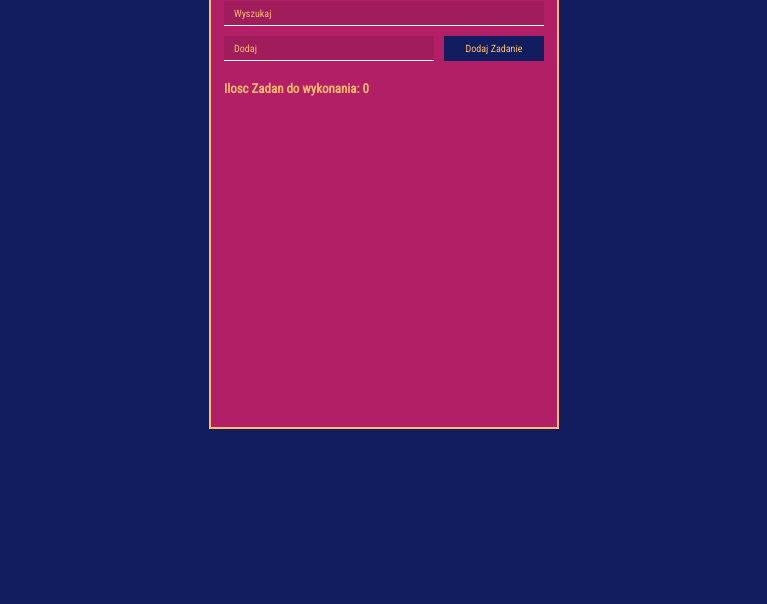
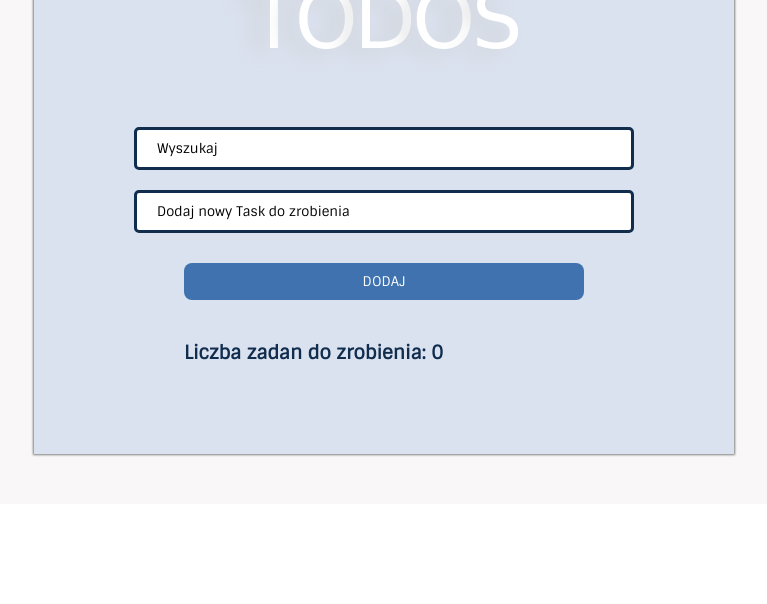
Before and after one commit to Primo1991/ToDoList, a plain HTML site: page index.html in a window 1280 px wide. Shown: the part 196-800 px from the top of the page, without its empty margins (256-1023 px from the left). Drawn offline with Linux system fonts and the light colour scheme; a web font is replaced by a local one.

Commit message:
file update

```diff
--- a/index.html
+++ b/index.html
@@ -4,29 +4,43 @@
     <meta charset="UTF-8">
     <meta name="viewport" content="width=device-width, initial-scale=1.0">
     <meta http-equiv="X-UA-Compatible" content="ie=edge">
+    <link href="https://fonts.googleapis.com/css?family=Boogaloo|Sintony&display=swap" rel="stylesheet">
+    <link rel="stylesheet" href="style.css">
     <title>Document</title>
-    <link href="https://fonts.googleapis.com/css?family=Roboto+Condensed&display=swap" rel="stylesheet">
-    <link rel="stylesheet" href="style.css">
-
 </head>
 <body>
-    <div class='wrapper'>
+    <div class="wrapper">
         <div class="container">
-            <div class="bodyToDo"></div>
-            <div class="toDoLabel">ToDoList</div>
-            <div class="toDoLayer">
-                <form action="">
-                    <input type="text" class="search" value="Wyszukaj">
-                    <input type="text" class="typeElement" value="Dodaj">
-                    <button class="addElement" type="submit">Dodaj Zadanie</button>
-                    <h3>Ilosc Zadan do wykonania: <span>0</span></h3>
-                </form>
+            <div class="toDoLabel">
+                <div class="shadow">
+                <span>T</span>
+                <span>O</span>
+                <span>D</span>
+                <span>O</span>
+                <span>S</span>
             </div>
-            <div class="ulElements">
-                    <ul></ul>
+            </div>
+                <div class="toDoBody">
+                    <form action="">
+                        <input type="text" onfocus="this.value=''" value="Wyszukaj" class="search">
+                        <input type="text" onfocus="this.value=''" value="Dodaj nowy Task do zrobienia" class="addInput">
+                        <button class="add">Dodaj</button>
+                    </form>
+
+                    <h3>Liczba zadan do zrobienia: <span>0</span></h3>
+                    <form action="">
+                        <input type="text" onfocus="this.value=''" value="edytuj Task do zrobienia" class="editInput">
+                        <button class="edit_me">Dodaj</button>
+                    </form>
+                    <!-- <ul>
+                        <li>Lorem ipsum dolor sit, amet consectetur adipisicing elit. Ipsum, rem ducimus. Ducimus qui recusandae commodi incidunt odio facilis corrupti similique expedita nulla accusantium deserunt cum nihil autem, consequatur non possimus, praesentium minus eum natus quis, cumque dolorem ullam inventore. Neque distinctio corporis possimus aspernatur quos reiciendis, dolorum at adipisci id? ipsum dolor sit amet.<button class='edit'>edutuj</button><button class='delate'>usun</button></li>
+                        <li>Lorem ipsum dolor, sit amet consectetur adipisicing elit. Fugit nostrum temporibus vero.<button class='edit'>edutuj</button><button class='delate'>usun</button></li>
+                        <li>Lorem ipsum dolor sit amet. <button class='edit'>edutuj</button><button class='delate'>usun</button></li>
+                        <li>Lorem ipsum dolor sit, amet consectetur adipisicing elit. Inventore molestiae odit ipsum aliquid? Ipsa, sunt error est obcaecati ex harum modi nihil nemo. <button class='edit'>edutuj</button><button class='delate'>usun</button></li>
+                    </ul> -->
             </div>
         </div>
     </div>
-    <script src='javascript.js'></script>
+    <script src="js.js"></script>
 </body>
 </html>
--- a/javascript.js
+++ /dev/null
@@ -1,15 +0,0 @@
-const form = document.querySelector('form');
-const ul = document.querySelector('ul');
-const taskNumber = document.querySelector('h3 span');
-const listItem = document.querySelectorAll('li');
-
-const inputSearch = document.querySelector('input.Search');
-const inputAdd = document.querySelector('input.typeElement');
-
-const addTask = (e) => {
-    e.preventDefault();
-    const titleTask = inputAdd.value;
-
-}
-
-inputAdd.addEventListener('input', addTask)
--- /dev/null
+++ b/js.js
@@ -0,0 +1,91 @@
+let toDoList = [];
+
+const search = document.querySelector('input.search');
+const inputAdd = document.querySelector('input.addInput')
+const buttonAdd= document.querySelector('button.add');
+let taskCounter = document.querySelector('h3 span');
+const removeTask = document.querySelector('li button.delete');
+const editTask = document.querySelector('li button.edit')
+const defaultInput = document.querySelector('input');
+const form = document.querySelector('form');
+const li = document.querySelectorAll('li')
+const buttonEdit = document.querySelector('button.edit_me');
+const editInpput = document.querySelector('input.editInput')
+
+
+taskCounter.innerHTML = toDoList.length;
+
+//delating each clicked task from UL element
+const rmvTask = (e) => {
+    e.target.parentNode.remove();
+    const index = e.target.parentNode.dataset.key;
+    toDoList.splice(index,1)
+    taskCounter.textContent = toDoList.length;
+    console.log("ss")
+}
+
+//editing each clicked task from UL element
+const editingTask = (e) => {
+    buttonEdit.style.display = 'inline';
+    editInpput.style.display = 'inline'
+    const index = e.target.parentNode.dataset.key;
+    toDoList.splice(index,1)
+    taskCounter.textContent = toDoList.length;
+    console.log("ssggg")
+}
+
+//Search program, looking for any match world or chain letters matched from LI elements
+const searchTask = (e) => {
+    const searchText = e.target.value.toLowerCase();
+    console.log(toDoList)
+     toDoList.filter(li => li.textContent.toLowerCase().includes(searchText));
+     console.log(toDoList)
+    };
+
+    //Checking validation, input have to be clicked and must have a value inside, otherwise program return alert
+ const addElement = (e) => {
+     if (inputAdd.value === "Dodaj nowy Task do zrobienia" || inputAdd.value == "") {
+         event.preventDefault();
+         return alert ("Dodaj zadanie")
+
+     }else {
+    e.preventDefault();
+    //
+    const ul = document.createElement('ul');
+    const li = document.createElement('li');
+
+    // Adding Remove Button to LI element
+    const removeButton = document.createElement('button');
+    removeButton.innerHTML = "usun";
+    removeButton.classList.add("delate")
+
+    // UL > LI > edit button add dynamic
+    const editButton = document.createElement('button')
+    editButton.innerHTML = "edytuj";
+    editButton.classList.add("edit")
+
+    document.getElementsByClassName("toDoBody")[0].appendChild(ul);
+    li.innerHTML = inputAdd.value;
+    let task = inputAdd.value;
+    ul.appendChild(li)
+
+    // Dynamic button created by program
+    li.appendChild(removeButton)
+    li.appendChild(editButton)
+
+    // Input reset
+    inputAdd.value = "Dodaj nowy Task do zrobienia";
+
+    //
+    toDoList.push(task);
+    taskCounter.textContent = toDoList.length;
+
+    //
+    li.querySelector("button.delate").addEventListener('click', rmvTask);
+     }
+ }
+
+
+editTask.addEventListener('click', editingTask);
+buttonAdd.addEventListener('click', addElement);
+search.addEventListener("input", searchTask)
--- a/style.css
+++ b/style.css
@@ -1,101 +1,158 @@
+
+/*
+    font-family: 'Boogaloo', cursive;
+
+    font-family: 'Sintony', sans-serif;
+ */
+
+
 * {
     margin: 0;
     padding: 0;
     box-sizing: border-box;
-    color: #ffbd69;
-    font-size: 0.9rem;
-    font-family: 'Roboto Condensed', sans-serif;
-
+    font-family: 'Sintony', sans-serif;
 }
 
 .wrapper {
-    z-index: -30;
-    background-color: #111d5e;
-    height: 100vh;
+    background-color: #f9f7f7;
+    height: 100%;
     display: flex;
-    justify-content: center;
-    align-items: center;
-}
-.container {
-    z-index:0;
-    background-color: #b21f66;
-    width: 350px;
-    height: 450px;
-    position: relative;
-    border: 2px solid #ffbd69;
-
-}
-
-
-.toDoLabel {
-    padding: 2px 15px;
-    position: absolute;
-    top: -26px;
-    left: 25px;
-    background-color: #b21f66;
-    z-index: -1;
-    font-size: 1.5rem;
-    border: 2px solid #ffbd69;
-}
-.toDoLayer {
-    z-index: 1;
-    background-color: #b21f66;
-    display: flex;
+    flex-direction: column;
     justify-content: center;
     align-items: center;
 
 }
+.container {
+    margin: 50px;
+    width: 700px;
+    min-height: 600px;
+    background-color: #dbe2ef;
+    padding: 40px 0px;
+    display: flex;
+    flex-direction: column;
+    align-items: center;
+    justify-content: center;
+    box-shadow: 0px 0px 2px 1px grey;
+}
+.toDoBody {
+    max-width: 700px;
+}
+.toDoLabel   {
+    display:    flex;
+    width: 100vw;
+  align-items: center;
+    justify-content: center;
+}
+.shadow {
+    position: relative;
+    text-transform: uppercase;
+    text-shadow: -15px 5px 20px #ced0d3;
+    color: white;
+    letter-spacing: -0.25em;
+    font-family: 'Anton', Arial, sans-serif;
+    user-select: none;
+    text-transform: uppercase;
+    padding: 50px 0;
+}
+button {
+    text-transform: uppercase;
+}
+.shadows:hover {
+    text-shadow: -16px 6px 15px #ced0d3;
+}
 
-.ulElements {
-    min-height: 200px;
+.toDoLabel span {
+    font-family: 'Boogaloo', cursive;
+    font-size: 5rem;
+    margin: auto;
+    padding-bottom: 20px;
+}
+input {
+    padding: 10px 20px;
+    border-radius: 5px;
+    border: 3px solid #112d4e;
     width: 100%;
-    z-index: 3;
-    background-color: #b21f66;
+    margin: 10px 50px;
+}
+
+.editInput {
+    display: none;
+}
+.edit_me {
+    display: none;
+}
+.add {
+    margin: 20px 0px;
+    padding: 10px 10px;
+    background-color: #3f72af;
+    border: none;
+    border-radius: 8px;
+    width: 80%;
+    color: white;
 
 }
-
 form {
-    display: grid;
-    grid-template-columns: repeat(3,1fr);
-    grid-template-rows: 1fr 1fr 1fr;
-    width: 320px;
-    padding-top: 20px;
-    grid-column-gap: 10px;
-    grid-row-gap: 10px;
-    grid-template-areas:
-    "searchElement searchElement searchElement"
-    "addElement addElement addButton"
-    "counterElements counterElements counterElements";
+    display: flex;
+    flex-direction: column;
+    align-items: center;
+    justify-content: center;
+    max-width: 500px;
+    min-width: 500px;
+    margin: auto;
 }
-input,button{
-    padding: 5px 10px;
-    border: none;
-    border-bottom: 1px solid white;
-    background-color:  rgba(0,0,0,0.1);
-    font-size: 0.7rem;
+h3 {
+    color: #112d4e;
+    padding: 20px 0px;
+    width: 80%;
+    margin: auto;
+    color: #112d4e;
 
 }
-button {
- background-color: #111d5e;
- border: none;
- font-size: 0.7rem;
+ul >li > .delate  {
+    float: right;
+    background-color: #3f72af;
+    border: none;
+    padding: 7px 14px;
+    color: white;
 }
 
-.search{
-    grid-area: searchElement;
-  }
-  .typeElement {
-    grid-area: addElement;
-  }
-  .addElement {
-    grid-area: addButton;
-  }
-  h3{
-    grid-area: counterElements;
-    margin-top: 10px;
-  }
+ul >li > .edit {
+    background-color: #ced0d3;
+    float: right;
+    border: none;
+    margin-left: 2px;
+    padding: 7px 10px;
+}
+ul {
+    padding: 5px 10px;
+    color: #112d4e;
+    list-style-type: none;
+    max-width: 100%;
+    margin: auto;
+}
 
+ul> li {
+    margin-bottom: 30px;
+    margin-right: 40px;
+    margin-left: 40px;
+    position: relative;
+    max-width: 600px;
+    min-width: 600px;
+    text-align: justify;
+    background-color: #fff;
+    padding: 14px 14px 45px 14px;
+    color: #555;
+}
 
-  textarea:focus, input:focus{
-    outline: none;
+.edit {
+    position: absolute;
+    right: 80px;
+    bottom: -10px;
+    font-size: 0.7rem;
 }
+.delate {
+    position: absolute;
+    right: 17px;
+    bottom: -10px;
+    font-size: 0.8rem;
+}
```
